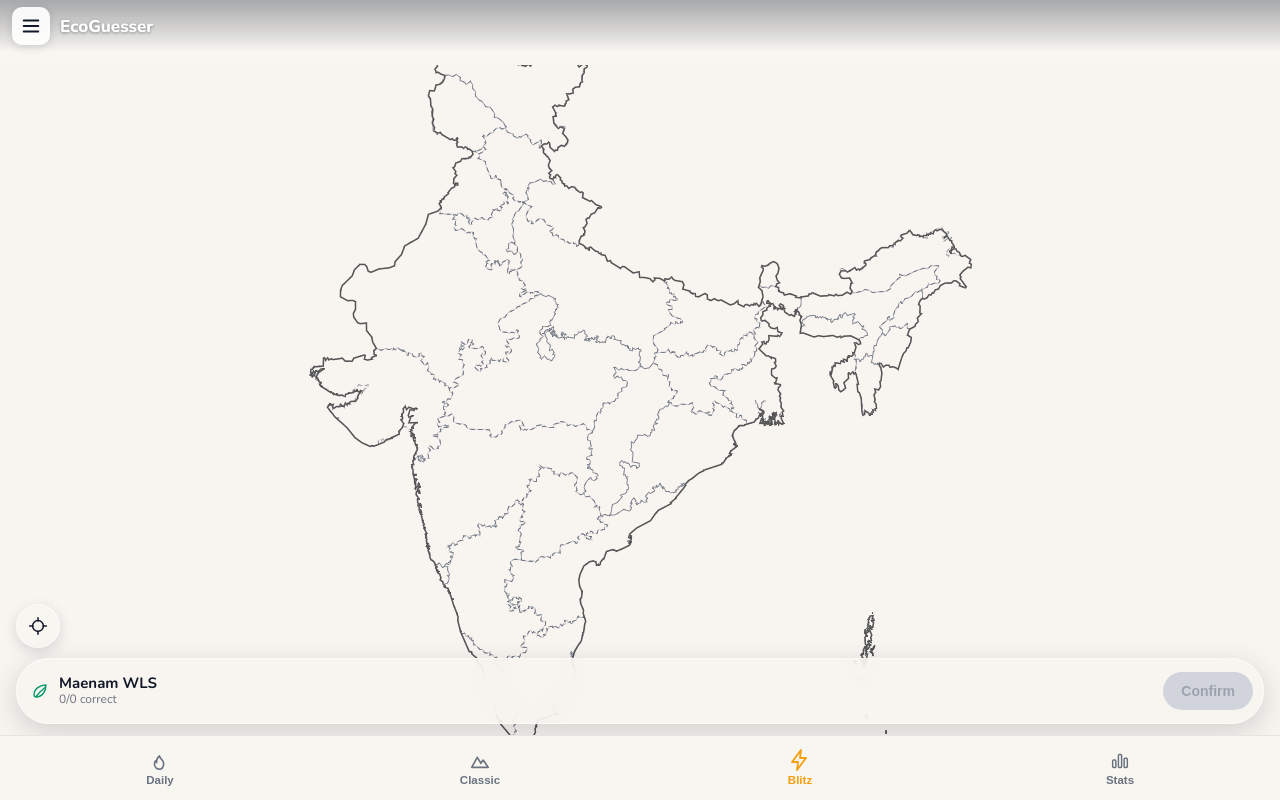
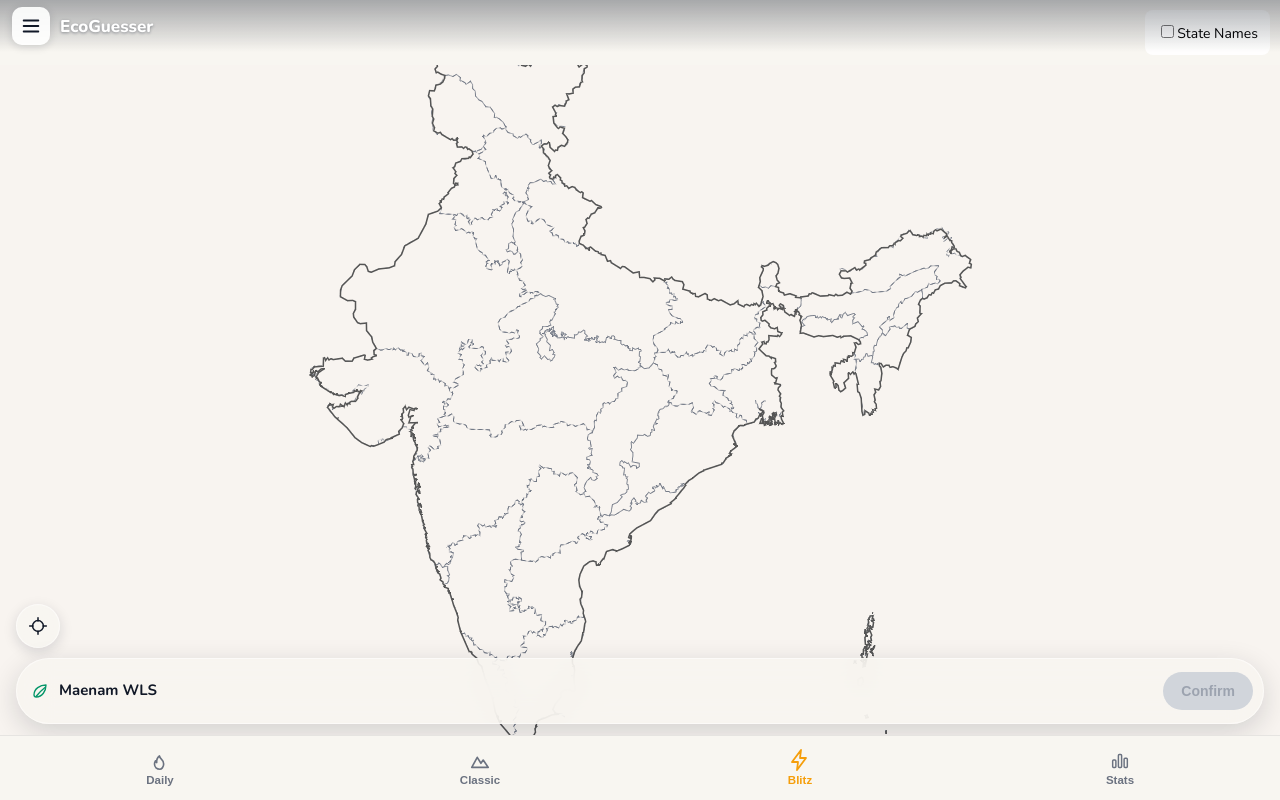
Before and after one commit to vicharashala-ui/ecoguesser, a React (Vite) app: page / in a window 1280 px wide. Both pictures are taken after a click on the button "Blitz". Built offline with nearby package versions, Linux system fonts and the light colour scheme; no server answers.

Commit message:
Blitz modifications

```diff
--- a/src/components/BlitzCard.css
+++ b/src/components/BlitzCard.css
@@ -1,13 +1,7 @@
 /* src/components/BlitzCard.css */
 /* Shell rules (.bottom-card, .bc-pill, .bc-card, etc.) live in
    BottomCard.css, imported alongside this file -- only the correct/wrong
-   badge and pill tally readout are new here. */
-
-.bz-tally {
-  font-size: 12px;
-  font-weight: 400;
-  color: #6b7280;
-}
+   badge is new here. */
 
 .bz-badge {
   margin-top: 4px;
--- a/src/components/BlitzCard.jsx
+++ b/src/components/BlitzCard.jsx
@@ -3,9 +3,8 @@
 // Blitz's guess panel: same pill -> expanded-card shell as
 // BottomCard.jsx, reusing BottomCard.css directly for the shell (.bottom-card,
 // .bc-pill, .bc-card, .bc-card-header, .bc-meta-row, .bc-actions, etc.) --
-// only the content inside differs, plus badge/tally styles in
-// BlitzCard.css. If BottomCard.css is ever renamed, this file's import
-// below needs to follow.
+// only the content inside differs, plus badge styles in BlitzCard.css.
+// If BottomCard.css is ever renamed, this file's import below needs to follow.
 //
 // Critical: the pill must NEVER reveal site.state before Confirm -- Blitz
 // has no hint system, so `site.state`/`correctStates` may only appear
@@ -35,10 +34,10 @@ function IconLeaf({ size = 18 }) {
  * @param {{guessedState:string, correctStates:string[], isCorrect:boolean}|null} result
  * @param {number} streak
  * @param {number} bestStreak
- * @param {number} totalCorrect
- * @param {number} totalAttempted
  * @param {() => void} onConfirm
  * @param {() => void} onNextSite
+ * @param {() => void} onShowBoundary - zooms in tight on site.hasBoundary's
+ *   polygon, already auto-drawn on reveal. Button only renders when site.hasBoundary is true.
  */
 export default function BlitzCard({
   roundState,
@@ -47,10 +46,9 @@ export default function BlitzCard({
   result,
   streak,
   bestStreak,
-  totalCorrect,
-  totalAttempted,
   onConfirm,
   onNextSite,
+  onShowBoundary,
 }) {
   const titleId = useId();
   const isRevealing = roundState === 'REVEALING';
@@ -69,7 +67,6 @@ export default function BlitzCard({
 
           <span className="bc-pill-text">
             <span id={titleId} className="bc-site-name">{site.name}</span>
-            <span className="bz-tally">{totalCorrect}/{totalAttempted} correct</span>
           </span>
 
           <button
@@ -112,6 +109,11 @@ export default function BlitzCard({
           <div className="bc-daily-line">Streak: {streak} (best {bestStreak})</div>
 
           <div className="bc-actions">
+            {site.hasBoundary && (
+              <button type="button" className="bc-trivia-btn" onClick={onShowBoundary}>
+                Show Boundary
+              </button>
+            )}
             <button type="button" className="bc-next-btn" onClick={onNextSite} aria-label="Next site">
               Next Site
             </button>
--- /dev/null
+++ b/src/components/BlitzMap.css
@@ -0,0 +1,16 @@
+/* src/components/BlitzMap.css */
+/* Same placeholder glassmorphism treatment as DailyMap.css's .dm-layer-panel
+   and ClassicMap.css's .cm-layer-panel -- one checkbox, no Satellite/Political
+   rows here since Blitz forces borders on and has no satellite mode. */
+
+.bz-layer-panel {
+  position: absolute;
+  top: 10px;
+  right: 10px;
+  z-index: 10;
+  background: rgba(255, 255, 255, 0.9);
+  padding: 0.75rem;
+  border-radius: 8px;
+  font-size: 14px;
+  font-family: 'Nunito', 'Segoe UI', sans-serif;
+}
--- a/src/components/BlitzMap.jsx
+++ b/src/components/BlitzMap.jsx
@@ -12,11 +12,9 @@
 // effectively constant. Adjust the 260px constant below if BlitzCard.css's
 // real rendered height drifts from this.
 //
-// No BlitzMap.css -- nothing left to style at this level once the
-// empty-pool case (can't occur; `sites` is always the full unfiltered
-// allSites, no filter UI in v1) and the layer-toggle panel (forced
-// borders-on, no toggle UI) are both out of scope. RecenterButton,
-// MapContainer, and BlitzCard all bring their own CSS.
+// BlitzMap.css holds the one thing left to style at this level: the
+// top-right "State Names" toggle (mirrors DailyMap.css's .dm-layer-panel).
+// Borders themselves stay forced-on/non-togglable per useMapState.
 
 import { useEffect } from 'react';
 import MapContainer from './MapContainer.jsx';
@@ -24,8 +22,9 @@ import BlitzCard from './BlitzCard.jsx';
 import RecenterButton from './RecenterButton.jsx';
 import { useBlitzRound } from '../hooks/useBlitzRound.js';
 import { useMapState } from '../hooks/useMapState.js';
-import { showSelection, showReveal, clearAll } from '../game/blitzHighlight.js';
+import { showSelection, showReveal, clearAll, zoomToBoundary, clearBoundary } from '../game/blitzHighlight.js';
 import { LAYER_IDS } from '../config.js';
+import './BlitzMap.css';
 
 /**
  * @param {{current: import('maplibre-gl').Map|null}} mapRef
@@ -35,13 +34,14 @@ import { LAYER_IDS } from '../config.js';
 export default function BlitzMap({ mapRef, style, sites }) {
   const {
     roundState, site, selectedState, result,
-    streak, bestStreak, totalCorrect, totalAttempted,
+    streak, bestStreak,
     handleStateClick, handleConfirm, handleNextSite,
   } = useBlitzRound(sites);
 
-  const { mapReady } = useMapState(mapRef, 'blitz');
+  const { mapReady, politicalNames, setPoliticalNames } = useMapState(mapRef, 'blitz');
   // political is forced true inside useMapState's onLoad for mode==='blitz'
-  // -- this component never calls setPolitical itself.
+  // -- this component never calls setPolitical itself. politicalNames (the
+  // "State Names" toggle below) stays player-controlled.
 
   function handleMapClick(lat, lng) {
     const map = mapRef.current;
@@ -54,6 +54,10 @@ export default function BlitzMap({ mapRef, style, sites }) {
     const bbox = [[p.x - 3, p.y - 3], [p.x + 3, p.y + 3]];
     const [feature] = map.queryRenderedFeatures(bbox, { layers: [LAYER_IDS.BLITZ_FILL] });
     handleStateClick(feature?.properties?.st_nm ?? null);
+  }
+
+  function handleShowBoundary() {
+    zoomToBoundary(mapRef.current);
   }
 
   // SELECTING preview. Deliberately does nothing while REVEALING -- the
@@ -71,14 +75,37 @@ export default function BlitzMap({ mapRef, style, sites }) {
     const map = mapRef.current;
     if (!map || !mapReady) return;
     if (roundState === 'REVEALING' && result) {
-      showReveal(map, result.correctStates, result.guessedState, result.isCorrect);
+      showReveal(map, result.correctStates, result.guessedState, result.isCorrect, result.site);
     } else if (roundState === 'LOADING') {
       clearAll(map);
     }
   }, [mapRef, mapReady, roundState, result]);
 
+  // State names: force-shown on REVEALING regardless of the manual toggle
+  // below (so the answer is always legible), reset to hidden every new
+  // LOADING so each round starts blank. Also clears any "Show Boundary"
+  // polygon from the previous site here, for the same reason.
+  useEffect(() => {
+    if (roundState === 'REVEALING') setPoliticalNames(true);
+    else if (roundState === 'LOADING') {
+      setPoliticalNames(false);
+      clearBoundary(mapRef.current);
+    }
+  }, [mapRef, roundState, setPoliticalNames]);
+
   return (
     <div style={style}>
+      <div className="bz-layer-panel">
+        <label>
+          <input
+            type="checkbox"
+            checked={politicalNames}
+            onChange={() => setPoliticalNames(!politicalNames)}
+          />
+          State Names
+        </label>
+      </div>
+
       <MapContainer mapRef={mapRef} onMapClick={handleMapClick} guess={null} />
       <RecenterButton
         mapRef={mapRef}
@@ -95,10 +122,9 @@ export default function BlitzMap({ mapRef, style, sites }) {
           result={result}
           streak={streak}
           bestStreak={bestStreak}
-          totalCorrect={totalCorrect}
-          totalAttempted={totalAttempted}
           onConfirm={handleConfirm}
           onNextSite={handleNextSite}
+          onShowBoundary={handleShowBoundary}
         />
       )}
     </div>
--- a/src/config.js
+++ b/src/config.js
@@ -80,6 +80,7 @@ export const LAYER_IDS = {
   INDIA_BOUNDARY_LINE: 'india-boundary-line',
   BLITZ_FILL:          'blitz-fill',
   BLITZ_OUTLINE:       'blitz-outline',
+  BLITZ_BOUNDARY:      'blitz-boundary',
 };
 
 export const SCORING = { MAX_SCORE: 5000, DECAY_KM: 100, HINT_PENALTY: 500 };
--- a/src/hooks/useBlitzRound.js
+++ b/src/hooks/useBlitzRound.js
@@ -30,8 +30,6 @@ import { useState, useEffect, useCallback } from 'react';
  *   }|null,
  *   streak: number,
  *   bestStreak: number,
- *   totalCorrect: number,
- *   totalAttempted: number,
  *   handleStateClick: (stateName: string|null) => void,
  *   handleConfirm: () => void,
  *   handleNextSite: () => void,
@@ -45,8 +43,6 @@ export function useBlitzRound(sitePool) {
 
   const [streak, setStreak] = useState(0);
   const [bestStreak, setBestStreak] = useState(0);
-  const [totalCorrect, setTotalCorrect] = useState(0);
-  const [totalAttempted, setTotalAttempted] = useState(0);
 
   // LOADING -> pick a site -> READING. Stays in LOADING if the pool is
   // empty -- unreachable today (no filter UI), kept for free since it's the
@@ -83,17 +79,12 @@ export function useBlitzRound(sitePool) {
       isCorrect,
     });
 
-    setTotalAttempted((n) => n + 1);
-    if (isCorrect) {
-      setTotalCorrect((n) => n + 1);
-      setStreak((s) => {
-        const next = s + 1;
-        setBestStreak((best) => Math.max(best, next));
-        return next;
-      });
-    } else {
-      setStreak(0);
-    }
+    setStreak((s) => {
+      if (!isCorrect) return 0;
+      const next = s + 1;
+      setBestStreak((best) => Math.max(best, next));
+      return next;
+    });
 
     setRoundState('REVEALING');
   }, [roundState, selectedState, site]);
@@ -109,8 +100,6 @@ export function useBlitzRound(sitePool) {
     result,
     streak,
     bestStreak,
-    totalCorrect,
-    totalAttempted,
     handleStateClick,
     handleConfirm,
     handleNextSite,
--- a/src/hooks/useMapState.js
+++ b/src/hooks/useMapState.js
@@ -267,13 +267,22 @@ export function useMapState(mapRef, mode) {
         // against these, never addLayer/removeLayer. Also doubles as the
         // queryRenderedFeatures hit-test target for tap-to-state resolution
         // (BlitzMap.jsx), since it's a fill layer covering every state.
-        const BLITZ_COLOR = ['match', ['feature-state', 'blitzStatus'],
-          'selected', '#3b82f6', 'correct', '#22c55e', 'wrong', '#dc2626', 'transparent'];
+        // 'match' can't use null as a label (strings/numbers only) -- using
+        // it here silently failed addLayer, so BLITZ_FILL never rendered
+        // and queryRenderedFeatures always came back empty. 'case' with an
+        // explicit '==' comparison handles the unset (null) state correctly.
+        const BLITZ_COLOR = [
+          'case',
+          ['==', ['feature-state', 'blitzStatus'], 'selected'], '#3b82f6',
+          ['==', ['feature-state', 'blitzStatus'], 'correct'], '#22c55e',
+          ['==', ['feature-state', 'blitzStatus'], 'wrong'], '#dc2626',
+          'transparent',
+        ];
         map.addLayer({
           id: LAYER_IDS.BLITZ_FILL, type: 'fill', source: 'india-states',
           paint: {
             'fill-color': BLITZ_COLOR,
-            'fill-opacity': ['match', ['feature-state', 'blitzStatus'], null, 0, 0.35],
+            'fill-opacity': ['case', ['==', ['feature-state', 'blitzStatus'], null], 0, 0.35],
           },
         });
         map.addLayer({
@@ -281,7 +290,7 @@ export function useMapState(mapRef, mode) {
           paint: {
             'line-color': BLITZ_COLOR,
             'line-width': 2,
-            'line-opacity': ['match', ['feature-state', 'blitzStatus'], null, 0, 1],
+            'line-opacity': ['case', ['==', ['feature-state', 'blitzStatus'], null], 0, 1],
           },
         });
       }
```
Also changed, not shown: src/game/blitzHighlight.js (+82 -4 lines).
